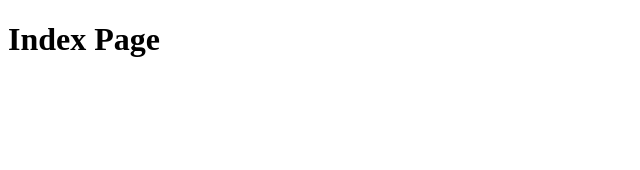
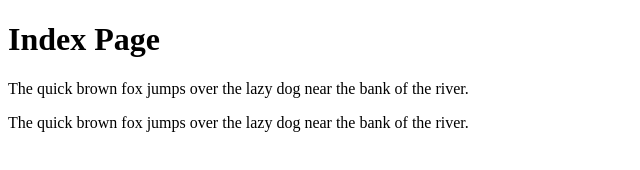
Before and after one commit to jamesclavel/understanding-git-flow, a plain HTML site: page index.html in a window 1280 px wide. Shown: the whole page, without its empty margins (0-640 px from the left). Drawn offline with Linux system fonts and the light colour scheme.

Commit message:
added paragraph to the index page.

```diff
--- a/index.html
+++ b/index.html
@@ -8,5 +8,8 @@
 </head>
 <body>
     <h1>Index Page</h1>
+
+    <p>The quick brown fox jumps over the lazy dog near the bank of the river.</p>
+    <p>The quick brown fox jumps over the lazy dog near the bank of the river.</p>
 </body>
 </html>
```
